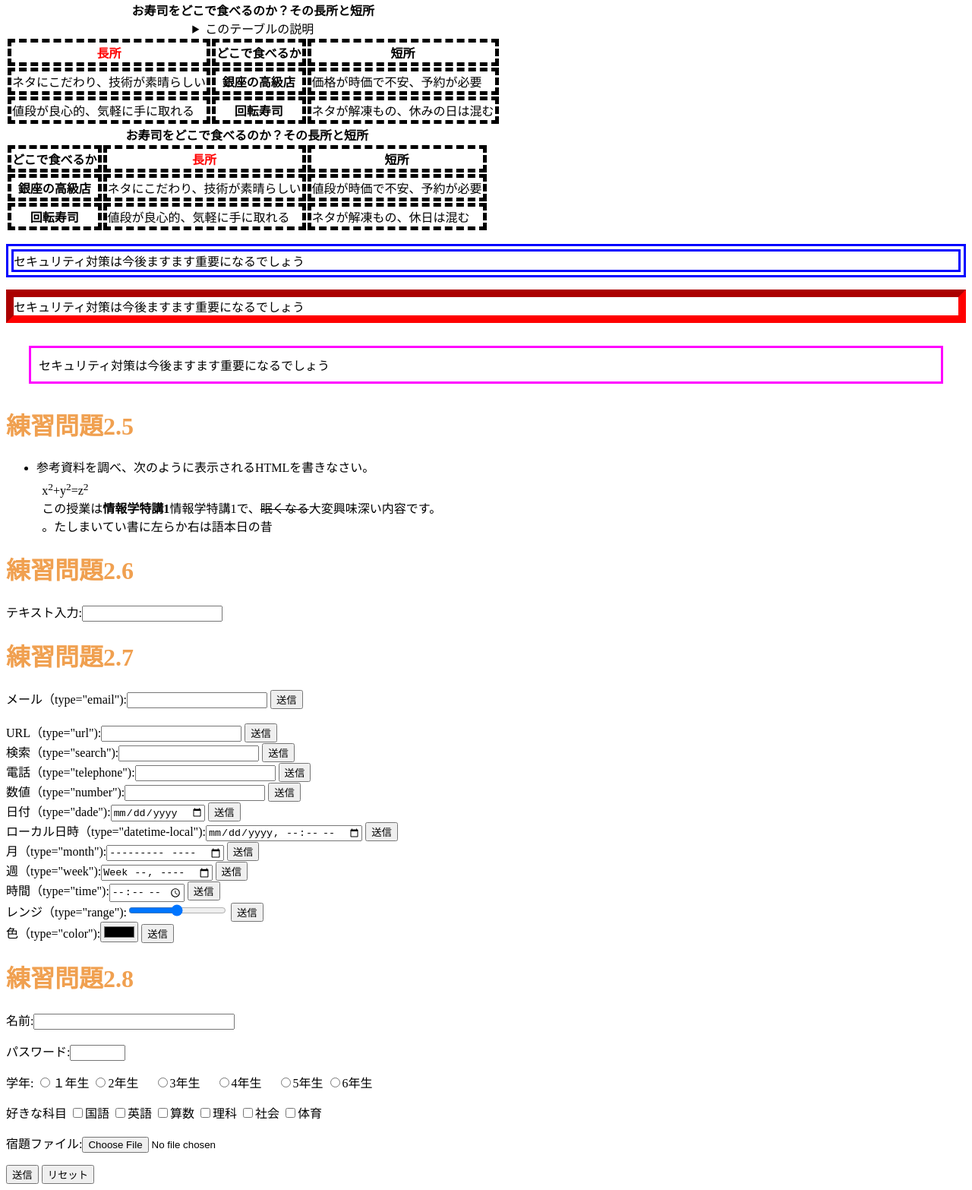
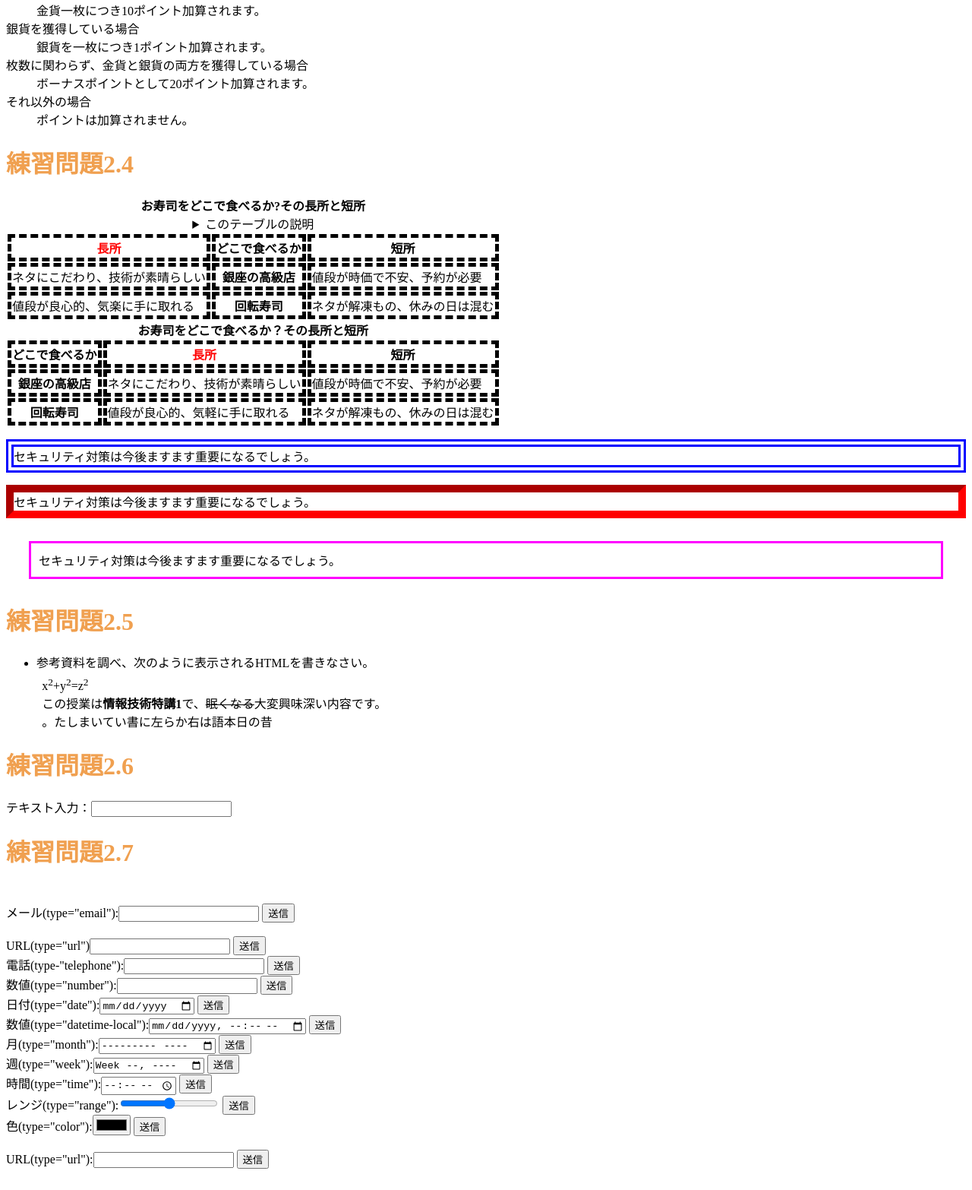
Before and after one commit to xiaruich/2024, a plain HTML site: page index.html in a window 1280 px wide. Shown: the part 720-2286 px from the top of the page at 76% size. Drawn offline with Linux system fonts and the light colour scheme.

Commit message:
Update index.html

```diff
--- a/index.html
+++ b/index.html
@@ -1,16 +1,12 @@
 <!DOCTYPE html>
-
 <html lang="ja">
-
 <head>
 
 <meta charset="UTF-8">
 
-<title>Web開発の練習１</title>
- <link rel="stylesheet" href="mystyle.css"><!--この行を追加-->
- <script src="myjs.js"></script><!--この行を追加-->
-
-
+<title>Web開発の練習2023</title>
+ <link rel="stylesheet" href="mystyle.css">
+ <script src="myjs.js"></script><!-- この行を追加-->
 </head>
 
 <body>
@@ -19,41 +15,57 @@
 
 <h1>練習問題2.2</h1>
 
-  <h1>Hello World</h1>
+<h1>Hello　World</h1>
+
  <h2>Hello World</h2>
+
  <h3>Hello World</h3>
 
  <ol>
+
   <li>ほげほげ</li>
+
   <li>ほにゃらら</li>
+
  </ol>
+ <a id="abc">ここがabcの場所</a>
 
-  <a id="abc">ここがabcの場所</a>
  <h1>練習問題2.3</h1>
 
  <dl>
   <dt>作者</dt>
   <dd>ジョン</dd>
   <dd>ポール</dd>
-    <dd>ジョージ</dd>
+  <dd>ジョーン</dd>
   <dd>リンゴ</dd>
  </dl>
 
  <dl>
   <dt lang="ja"><dfn>色</dfn></dt>
   <dt lang="en-US"><dfn>color</dfn></dt>
-    <dt lang="en-GB"><dfn>colour</dfn></dt>
-    <dd>可視光線の波長の長短によって人が資格で感じ分けられる色覚・色刺激のこと。</dd>
+  <dt> lang="en-GB"><dfn>colour</dfn></dt>
+  <dd>可視光線の波長の長短によって人が視覚で感じ分けられる色覚・色刺激のこと。</dd>
+ </dl>
+ <p>ゲームの得点は以下の順序で計算されます。</p>
+ <dl>
+  <dt>金貨を獲得している場合</dt>
+  <dd>金貨一枚につき10ポイント加算されます。</dd>
+  <dt>銀貨を獲得している場合</dt>
+  <dd>銀貨を一枚につき1ポイント加算されます。</dd>
+  <dt>枚数に関わらず、金貨と銀貨の両方を獲得している場合</dt>
+  <dd>ボーナスポイントとして20ポイント加算されます。</dd>
+  <dt>それ以外の場合</dt>
+  <dd>ポイントは加算されません。</dd>
  </dl>
 
  <h1>練習問題2.4</h1>
-
  <table>
   <caption>
-    <strong>お寿司をどこで食べるのか？その長所と短所</strong>
+   <strong>お寿司をどこで食べるか?その長所と短所</strong>
    <details>
     <summary>このテーブルの説明</summary>
-    　<p>以下のテーブルでは、2番目のカラムに寿司店のタイプが入れられています。その左側にそのようなタイプのお店でお寿司を食べる場合の長所が、左側に短所が入れられています。</p>
+    <p>以下のテーブルでは、2番目のカラムに寿司店のタイプが入れられています。その左側にそのようなタイプのお店でお寿司を食べる場合の長所が、左側に短所が入れられています。
+    </p>
    </details>
   </caption>
   <thead>
@@ -61,36 +73,37 @@
   </thead>
   <tbody>
    <tr><td>ネタにこだわり、技術が素晴らしい</td><th>銀座の高級店
-    </th><td>価格が時価で不安、予約が必要</td></tr>
-    <tr><td>値段が良心的、気軽に手に取れる</td><th>回転寿司</th><td>ネタが解凍もの、休みの日は混む</td></tr>
+   </th><td>値段が時価で不安、予約が必要</td></tr>
+   <tr><td>値段が良心的、気楽に手に取れる</td><th>回転寿司</th>
+   <td>ネタが解凍もの、休みの日は混む</td></tr>
  </tbody>
  </table>
 
  <table>
  <caption>
-    <strong>お寿司をどこで食べるのか？その長所と短所</strong>
+ <strong>お寿司をどこで食べるか？その長所と短所</strong>
  </caption>
  <thead>
   <tr><th>どこで食べるか</th><th class="important">長所</th><th>短所</th></tr>
  </thead>
   <tbody>
    <tr><th>銀座の高級店</th><td>ネタにこだわり、技術が素晴らしい</td><td>値段が時価で不安、予約が必要</td></tr>
-    <tr><th>回転寿司</th><td>値段が良心的、気軽に手に取れる</td><td>ネタが解凍もの、休日は混む</td></tr>
+   <tr><th>回転寿司</th><td>値段が良心的、気軽に手に取れる</td><td>ネタが解凍もの、休みの日は混む</td></tr>
    </tbody>
  </table>
+  <p class="sample1">セキュリティ対策は今後ますます重要になるでしょう。</p>
+ <p class="sample2">セキュリティ対策は今後ますます重要になるでしょう。</p>
+ <p class="sample3">セキュリティ対策は今後ますます重要になるでしょう。</p>
 
-  <p class="sample1">セキュリティ対策は今後ますます重要になるでしょう</p>
-  <p class="sample2">セキュリティ対策は今後ますます重要になるでしょう</p>
-  <p class="sample3">セキュリティ対策は今後ますます重要になるでしょう</p>
+
 
  <h1>練習問題2.5</h1>
-
  <ul>
   <li>参考資料を調べ、次のように表示されるHTMLを書きなさい。
   <p
    style="margin:1ex">x<sup>2</sup>+y<sup>2</sup>=z<sup>2</sup>
   <br>
-    この授業は<b>情報学特講1</b>情報学特講1で、<s>眠くなる</s>大変興味深い内容です。<br>
+  この授業は<b>情報技術特講1</b>で、<s>眠くなる</s>大変興味深い内容です。<br>
   <bdo dir="rtl">昔の日本語は右から左に書いていました。</bdo></p>
   </li>
  </ul>
@@ -98,49 +111,75 @@
 <h1>練習問題2.6</h1>
 
 
-   <p>テキスト入力:<input type="text"></p>
+  <p>テキスト入力：<input type="text"></p>
 
  <h1>練習問題2.7</h1>
-
-   <form action="xxx.php" method="post"><label>メール（type="email"):<input type="email" name="email"></label>
-    <input type="submit" value="送信"></form>
-   <br>
-   <form action="xxx.php" method="post"><label>URL（type="url"):<input type="url" name="url"></label>
-    <input type="submit" value="送信"></form>
-   <form action="xxx.php" method="post"><label>検索（type="search"):<input type="search" name="search"></label>
-    <input type="submit" value="送信"></form>
-   <form action="xxx.php" method="post"><label>電話（type="telephone"):<input type="tel" name="tel"></label>
-    <input type="submit" value="送信"></form>
-   <form action="xxx.php" method="post"><label>数値（type="number"):<input type="number" name="number"></label>
-    <input type="submit" value="送信"></form>
-   <form action="xxx.php" method="post"><label>日付（type="dade"):<input type="date" name="date"></label>
-    <input type="submit" value="送信"></form>
-   <form action="xxx.php" method="post"><label>ローカル日時（type="datetime-local"):<input type="datetime-local" name="datetime-local"></label>
-    <input type="submit" value="送信"></form>
-   <form action="xxx.php" method="post"><label>月（type="month"):<input type="month" name="month"></label>
-    <input type="submit" value="送信"></form>
-   <form action="xxx.php" method="post"><label>週（type="week"):<input type="week" name="week"></label>
-    <input type="submit" value="送信"></form>
-   <form action="xxx.php" method="post"><label>時間（type="time"):<input type="time" name="time"></label>
-    <input type="submit" value="送信"></form>
-   <form action="xxx.php" method="post"><label>レンジ（type="range"):<input type="range" name="range"></label>
-    <input type="submit" value="送信"></form>
-   <form action="xxx.php" method="post"><label>色（type="color"):<input type="color" name="color"></label>
+   <!--<form action="xxx.php" method="post">
+    <label>メール(type=" email "):<input type="email name=" email "></label><input type="submit"value=送信" ></from>-->
+ 　<form action="xxx.php" method="post">
+   <label>メール(type="email"):<input type="email" name="email"></label>
    <input type="submit" value="送信"></form>
 
+ <br>
+ <form action="xxx.php" method="post">
+  <label>URL(type="url")<input type="url" name="url"></label>
+  <input type="submit" value="送信"></form>
+
+ <form action="xxx.php" method="post">
+  <label>電話(type-"telephone"):<input type="tel" name="tel"> </label>
+  <input type="submit" value="送信"></form>
+
+ <form action="xxx.php" method="post">
+  <label>数値(type="number"):<input type="number" name="number"></label>
+  <input type="submit" value="送信"></form>
+
+ <form action="xxx.php" method="post">
+  <label>日付(type="date"):<input type="date" name="date"></label>
+  <input type="submit" value="送信">
+ </form>
+
+ <form action="xxx.php" method="post">
+  <label>数値(type="datetime-local"):<input type="datetime-local" name="datetime-local">
+  </label>
+<input type="submit" value="送信"></form>
+
+  <form action="xxx.php" method="post">
+   <label>月(type="month"):<input type="month" name="month"></label>
+   <input type="submit" value="送信"></form>
+
+<form action="xxx.php" method="post">
+ <label>週(type="week"):<input type="week" name="week"></label>
+ <input type="submit" value="送信"></form>
+
+  <form action="xxx.php" method="post">
+   <label>時間(type="time"):<input type="time" name="time"></label>
+    <input type="submit" value="送信"></form>
+
+  <form action="xxx.php" method="post">
+  <label>レンジ(type="range"):<input type="range" name="range"></label>
+    <input type="submit" value="送信"></form>
+
+  <form action="xxx.php" method="post">
+   <label>色(type="color"):<input type="color" name="color"></label>
+  <input type="submit" value="送信"></form>
+
+ <br>
+ <form action="xxx.php" method="post"><label>URL(type="url"):<input type="url" name="url"></label>
+ <input type="submit" value="送信">
+ </form>
+
 <h1>練習問題2.8</h1>
-
  <p><label>名前:<input type="text" name="name" size="30" maxlength="20"></label></p>
  <p><label>パスワード:<input type="password" name="pass" size="6" maxlength="4"></label></p>
  <p>学年:
   <label><input type="radio" name="gakunen" value="1">１年生</label>
-  <label><input type="radio" name="gakunen" value="2">2年生</label>
- 　<label><input type="radio" name="gakunen" value="3">3年生</label>
- 　<label><input type="radio" name="gakunen" value="4">4年生</label>
- 　<label><input type="radio" name="gakunen" value="5">5年生</label>
-   <label><input type="radio" name="gakunen" value="6">6年生</label>
+  <label><input type="radio" name="gakunen" value="2">２年生</label>
+  <label><input type="radio" name="gakunen" value="3">３年生</label>
+  <label><input type="radio" name="gakunen" value="4">４年生</label>
+  <label><input type="radio" name="gakunen" value="5">５年生</label>
+  <label><input type="radio" name="gakunen" value="6">６年生</label>
  </p>
-  <p>好きな科目
+ <p>好きな教科:
   <label><input type="checkbox" name="kamoku" value="kokugo">国語</label>
   <label><input type="checkbox" name="kamoku" value="eigo">英語</label>
   <label><input type="checkbox" name="kamoku" value="sansu">算数</label>
@@ -153,66 +192,57 @@
   <input type="submit" value="送信">
   <input type="reset" value="リセット">
  </p>
+
 <h1>練習問題3.1</h1>
 <a href="a.html">相対パスでリンクします</a><br>
-  <a href=https://www.josai.ac.jp/management/>絶対パスで城西大学経営学部へリンクします。</a><br>
-  <a href="mailto:zm23413@josai.ac.jp">自分宛メール（zm23413@josai.ac.jp）</a><br>
+ <a href=https://www.josai.ac.jp/management/>絶対パスで城西大学経営学部にリンクします。</a><br>
+ <a href="mailto:zm24429.josai.ac.jp">自分宛メール（自分宛のメールアドレスを入力）</a><br>
  <a href="https://www.josai.ac.jp/manegement/">
   <img src="./image/keiei_small.jpg" alt="城西大学経営学部"></a>
 
  <h1>練習問題3.2</h1>
  <a href="a.html" target="_blank">別画面を開いてリンクします</a><br>
-  <a href="a.html" target="_self">リンク元と同じフレームにリンクします</a><br>
-  <a href="a.html" target="_parent">ひとつ上の親フレームにリンクします</a><br>
-  <a href="a.html" target="_top">フレームをすべて解除してリンクしますリンクします</a><br>
+ <a href="a.html" target="_self">リンク元と同じフレームのリンクします</a><br>
+ <a href="a.html" target="_parent">ひとつ上の親のフレームにリンクします</a><br>
+ <a href="a.html" target="_top">フレームをすべて解除してリンクします</a><br>
   <a href="a.html" target="abc">abcという名前のフレームにリンクします</a><br>
 
  <h1>練習問題3.3</h1>
-
  ファイルの途中にidでabcという名前を付けます。<br>
-
  <a href="#abc">abcと名前を付けた場所へリンクします</a><br>
-  <a href="a.html#def">別ファイルの名前を付けた場所へリンクします</a>
+  <a href="a.html#def">別のファイルの名前を付けた場所へリンクします</a>
 
  <h1>練習問題3.4</h1>
+<aside class="ad">
+ <h2>広報</h2>
+ <a href="https://sports.josai.ac.jp/news/nid00000270.html?_ga=2.108260102.546799402.17156498-1950105430.1715649811">
+  <section>
+   <h3>【女子ソフトボール部】春季リーグ戦で全勝優勝！3季連続優勝を果たしました！</h3>
+   <p>2024年4月29日、5月3日、5月5日、東京国際大学ソフトボール場を会場に開催された第19回関東学生女子ソフトボール春季リーグ戦（Ⅰ部）で、女子ソフトボール部が全勝で優勝しました。2023年度の春季リーグ・秋季リーグに続き、3季連続での優勝となり、城西大学女子ソフトボール史上初の快挙となりました！
+   </p> </section></a>
 
-  <aside class="ad">
-
-   <h1>広報</h1>
-
-   <a
-    href="https://sports.josai.ac.jp/news/nid00000270.html?_ga=2.108260102.546799402.1715649811-1950105430.1715649811">
-    <section>
-
-   <h1>【女子女子女子ソフトボール部】春季リーグ戦で全勝優勝!3季連続優勝を果たしました!</h1>
-
-     <p>2024年4月29日、5月3日、5月5日、東京国際大学ソフトボール場を会場に開催された第19回関東学生女子ソフトボール春季リーグ戦（1部）で、女子ソフトボール部が全勝で優勝しました。2923年度の春季リーグ・秋季リーグに続き、3季連続での優勝となり、城西大学女子ソフトボール史上初の快挙となりました!</p>
-    </section></a>
  <a href="https://www.josai.ac.jp/about/facility/shimokawara/">
   <section>
-
-    <h1>城西大学　JOSAI SPORTS FEILD</h1>
-
-     <p>JOSAI SPORTS FEILD 【城西大学　坂戸キャンパス】</p>
-     <P>2020年9月に完成した、城西大学の新しいスポーツ施設です。サッカー場2面、ソフトボール場1面、人工芝を敷き詰めた約1kmの周回ランニング走路を整備しました。
-     サッカー場の人工芝、ソフトボール場の舗装は水はけにも配慮、緩いアップダウンを付けたランニング走路にも足に優しい人工芝を特に選んでいます。</P>
+   <h4>城西大学　JOSAI SPORTS FEILD</h4>
+   <p>JOSAI SPORTS FEILD　【城西大学　坂戸キャンパス】</p>
+   <p>2020年9月に完成した、城西大学の新しいスポーツ施設です。サッカー場2面、ソフトボール場1面、人工芝を敷き詰めた約1kmの周回ランニングコース走路を設備しました。サッカー場の人工芝、ソフトボール場の舗装は水はけにも配慮、緩いアップダウンを付けたランニング走路にも足に優しい人工芝を特に選んでいます。 </p>
   </section></a>
 </aside>
 
  <h1>練習問題3.5</h1>
  <nav>
   <ul>
-    <li><a href="https://sports.josai.ac.jp/club/dansiekiden/">
-    男子駅伝部</a></li>
-    <li><a href="https://sports.josai.ac.jp/club/josiekiden/">
-    女子駅伝部</a></li>
+  <li><a href="https://sports.josai.ac.jp/club/dansiekiden/">男子駅伝部</a></li>
+  <li><a href="https://sports.josai.ac.jp/club/josiekiden/">女子駅伝部</a></li>
   <li><a>クラブ・サークル活動</a></li>
   </ul>
  </nav>
 
  <h1>イベントハンドラの練習</h1>
-   <input type="button" value="ここをクリック"
-    onclick="alert('Hello,Yamato!');">
+ <input type="button" value="ここをクリック" onclick="alert('Hello, Sakura!');">
+
+
+
 
 </body>
 </html>
```
Lines whose indentation alone changed are shown as unchanged.
